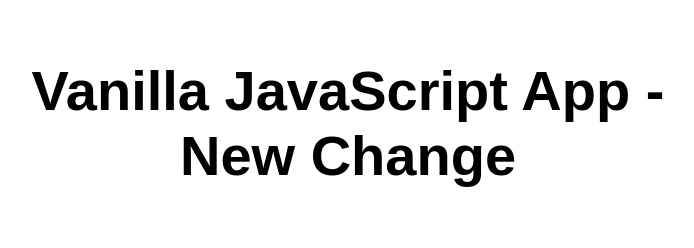
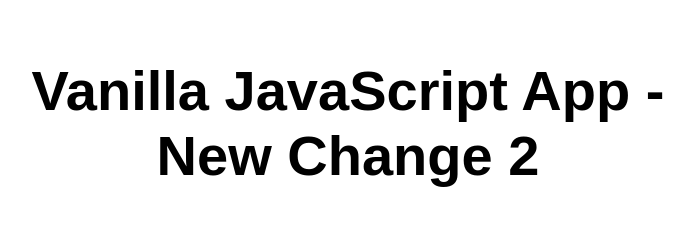
Before and after one commit to gmartin50/my-first-static-web-app, a website: page src/index.html in a window 1280 px wide. Shown: the whole page, without its empty margins (292-986 px from the left). Drawn offline with Linux system fonts and the light colour scheme.

Commit message:
updating index.html

```diff
--- a/src/index.html
+++ b/src/index.html
@@ -10,7 +10,7 @@
 
 <body>
   <main>
-    <h1>Vanilla JavaScript App - New Change</h1>
+    <h1>Vanilla JavaScript App - New Change 2</h1>
   </main>
 </body>
 
```
